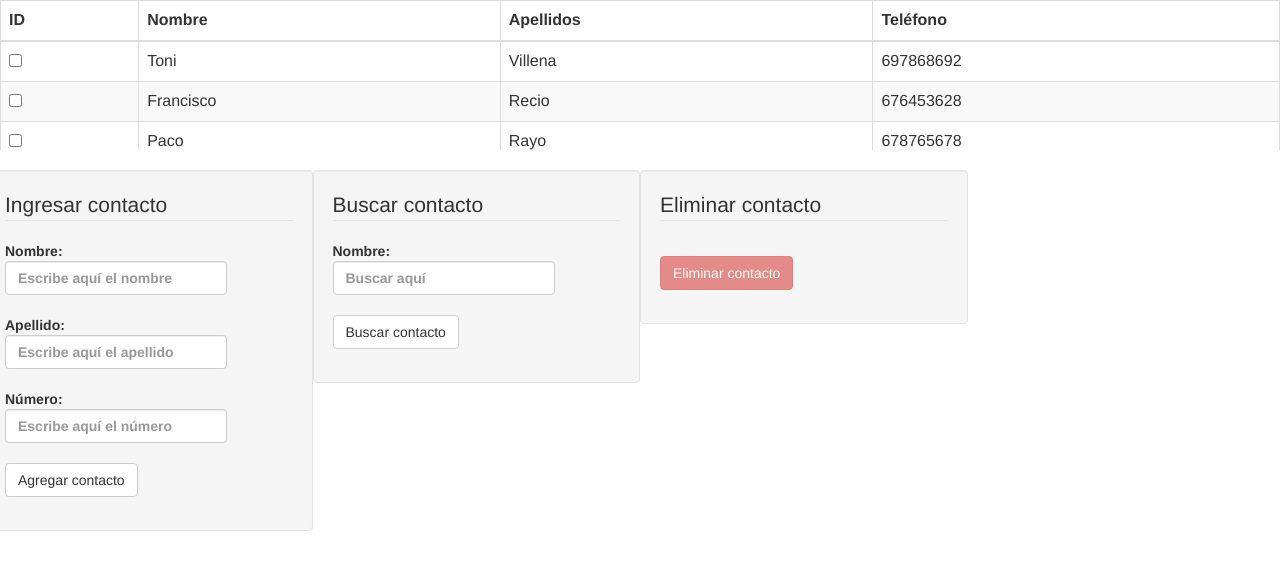
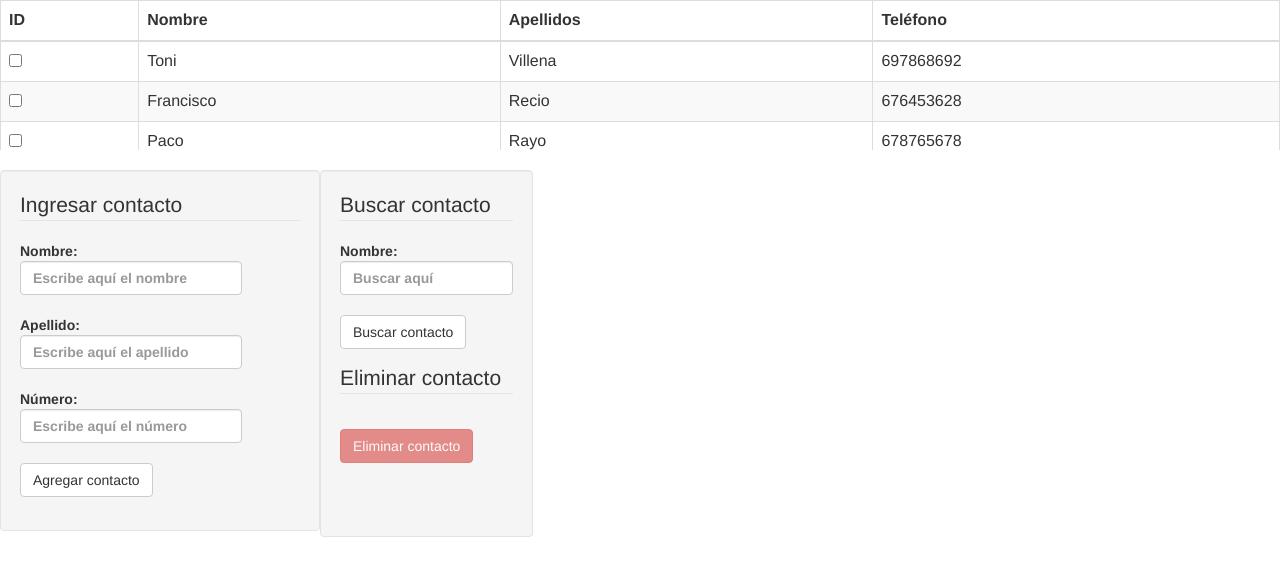
Before and after one commit to tonivj5/agenda, a PHP site: page / in a window 1280 px wide. Shown: the top 576 px of the page. Run offline with PHP 8.4, Linux system fonts and the light colour scheme; data comes from the database, SQL or seed files in the repository; some libraries are stand-ins or nearby versions.

Commit message:
pequeñas correcciones y reorganización #12

```diff
--- a/index.php
+++ b/index.php
@@ -10,7 +10,7 @@
         <script type="text/javascript" src="jquery/jquery-1.11.2.min.js"></script>
         <script type="text/javascript" src="jquery/validate/jquery.validate.min.js"></script>
         <script type="text/javascript" src="jquery/validate/messages_es.min.js"></script>
-        <!-- Funciones -->
+        <!-- Funciones JS -->
         <script type="text/javascript">
             function activarBtn() {
                 var btneliminar = document.getElementById('btneliminar');
@@ -64,7 +64,7 @@
                     </tbody>
                 </table>
             </div>
-            <div id="formulario" class="row">
+            <div id="formulario" class="row" style="margin: auto;">
                 <div class="col-md-3 well">
                     <fieldset>
                         <legend>Ingresar contacto</legend>
@@ -82,7 +82,8 @@
                         </form>
                     </fieldset>
                 </div>
-                <div class="col-md-3 well">
+                <div class="col-md-2 well">
+                    <div class="">
                         <fieldset>
                             <legend>Buscar contacto</legend>
                             <form role="form" action="buscar.php" enctype="multipart/form-data">
@@ -93,15 +94,24 @@
                             </form>
                         </fieldset>
                     </div>
-                <div class="col-md-3 well">
+                    <!--<div class="">
+                        <legend>Actualizar contacto</legend>
+                        <form role="form" action="actualizar.php" enctype="multipart/form-data">
+                            <div class="form-group">
+                            </div>
+                            <input type="button" name="btnactualizar" id="btnactualizar" value="Actualizar contacto" class="btn btn-success disabled" onclick="document.formactualizar.submit();"/>
+                        </form>
+                    </div>-->
+                    <div class="">
                         <fieldset>
                             <legend>Eliminar contacto</legend>
                             <form role="form" action="eliminar.php" enctype="multipart/form-data">
                                 <div class="form-group">
                                 </div>
-                            <input type="button" name="btneliminar" id="btneliminar" value="Eliminar contacto" class="btn btn-danger disabled" onclick="document.formeliminar.submit();"/>
+                                <input type="button" name="btneliminar" id="btneliminar" value="Eliminar contacto" class="btn btn-danger disabled" onclick="document.formeliminar.submit();"/><br /><br /><br />
                             </form>
                         </fieldset>
+                    </div>
                 </div>
             </div>
         </div>
```
Lines whose indentation alone changed are shown as unchanged.
